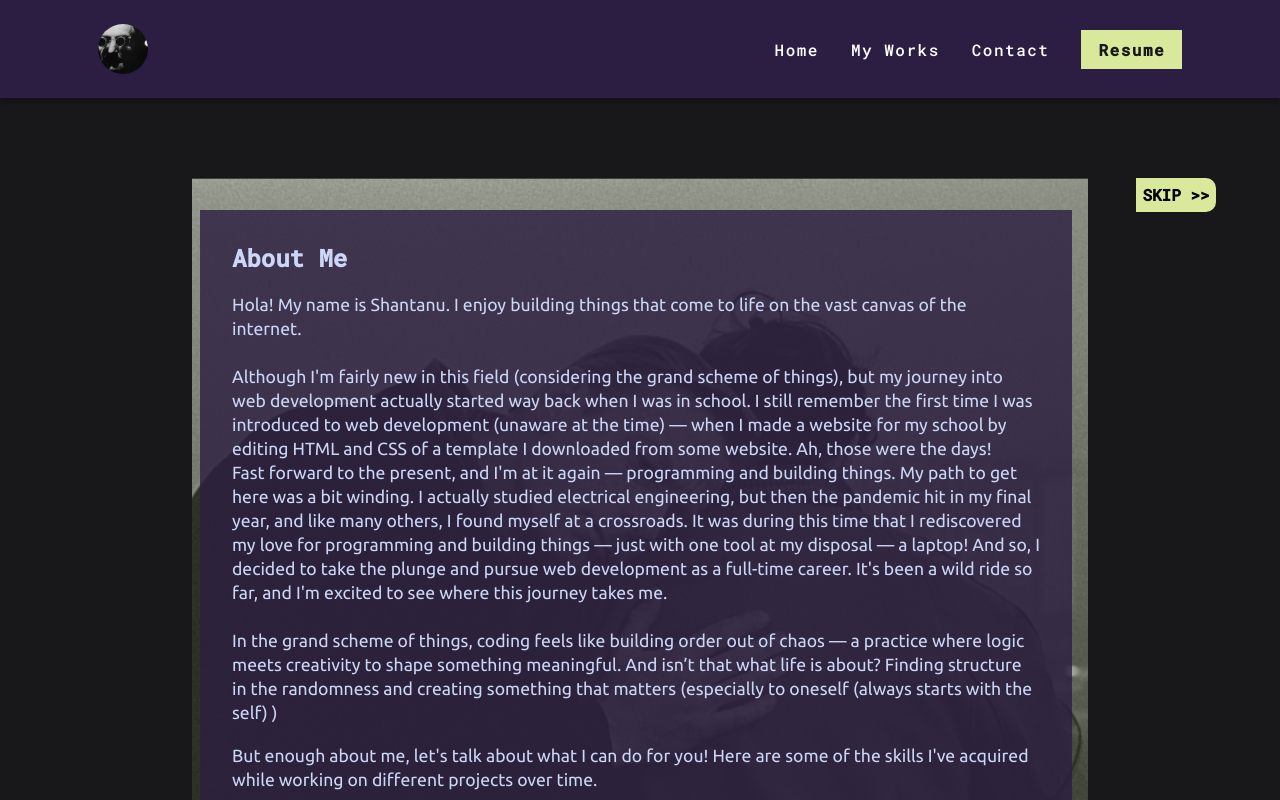
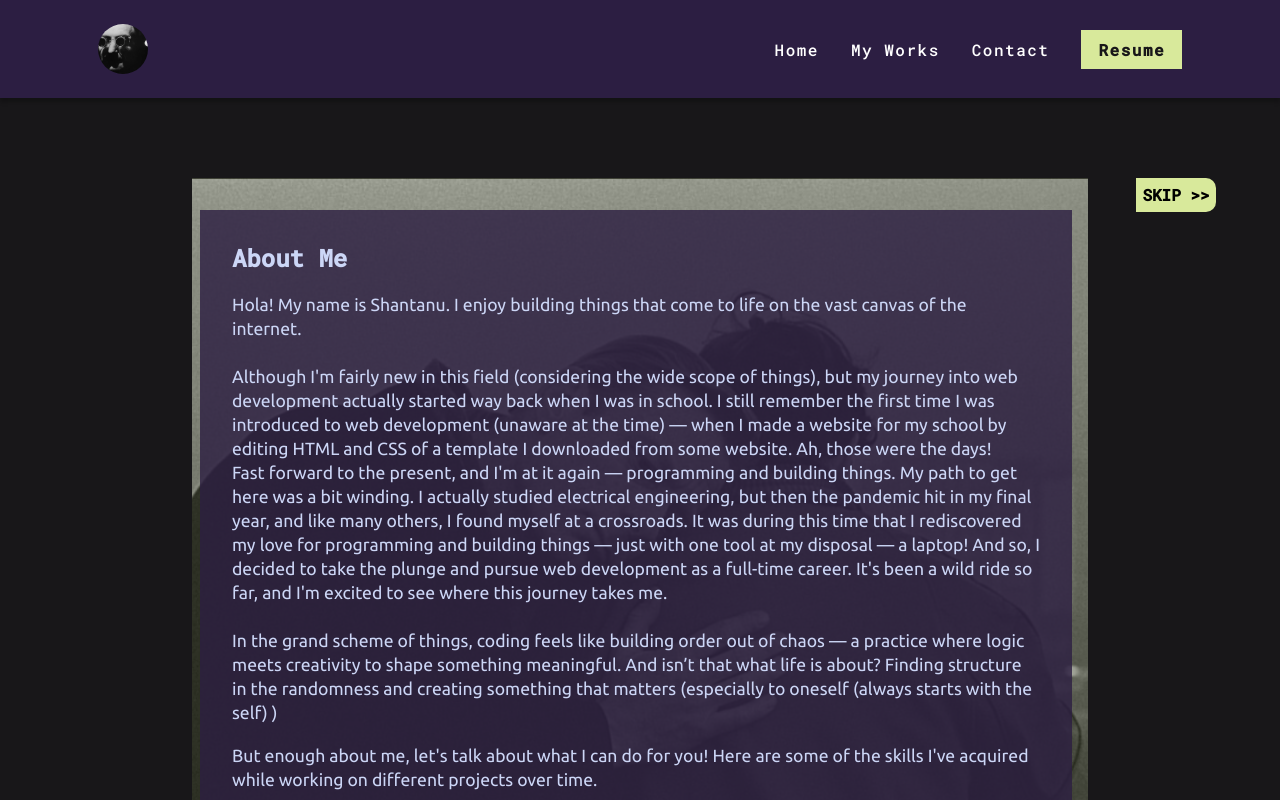
Before and after one commit to rogue-shark/portfolio, a plain HTML site: page pages/about/index.html in a window 1280 px wide. Shown: the top 800 px of the page. Drawn offline with Linux system fonts and the light colour scheme.

Commit message:
fix: redundand text

```diff
--- a/pages/about/index.html
+++ b/pages/about/index.html
@@ -61,7 +61,7 @@
           <br>
           <br>
           Although I'm fairly new in this
-          field (considering the grand scheme of things), but my journey into web development actually started way back
+          field (considering the wide scope of things), but my journey into web development actually started way back
           when I was in school. I still remember the first time I was introduced
           to web development (unaware at the time) — when I made a website for my school by
           editing HTML and CSS of a template I downloaded from some website. Ah,
```
